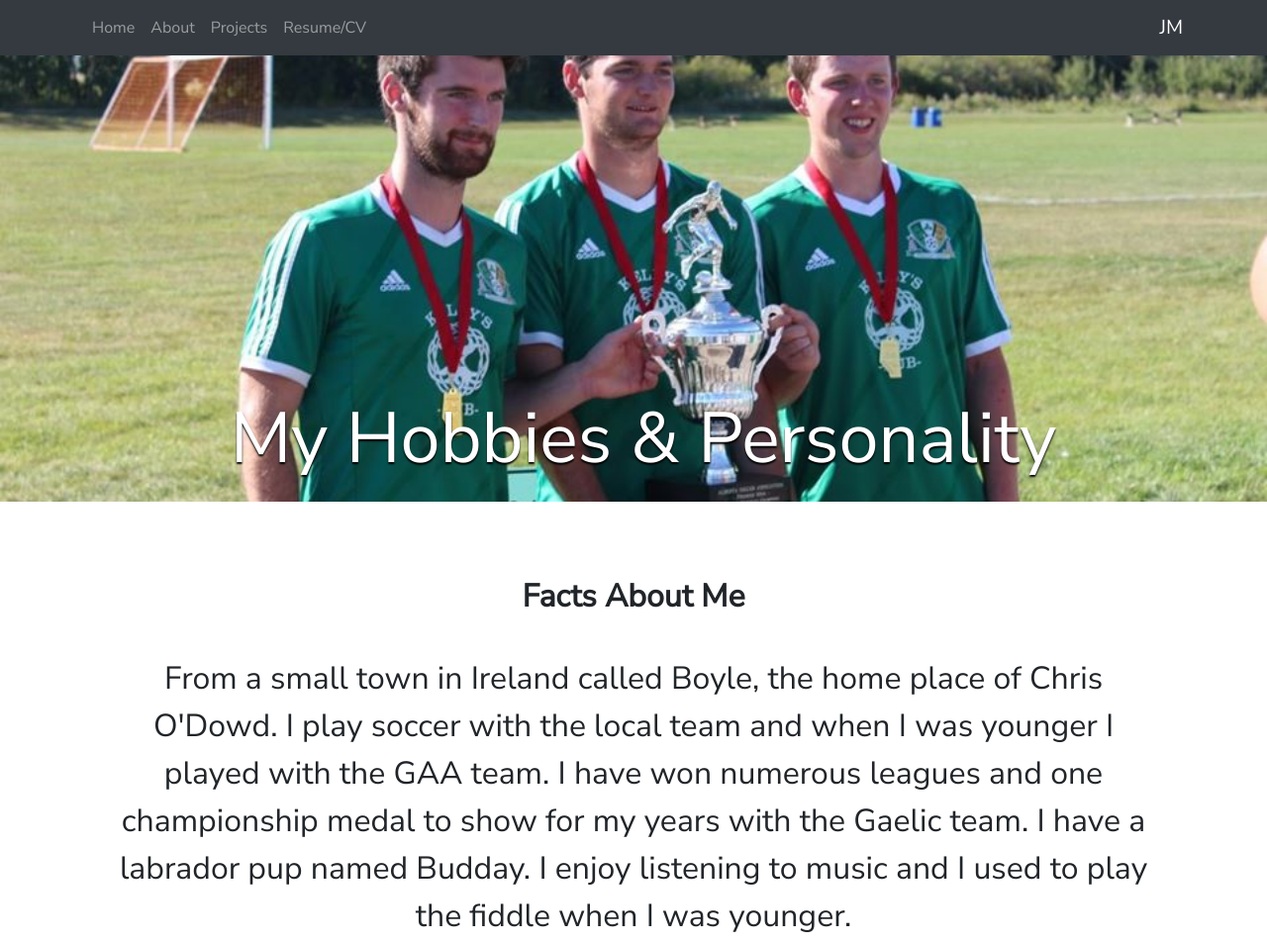
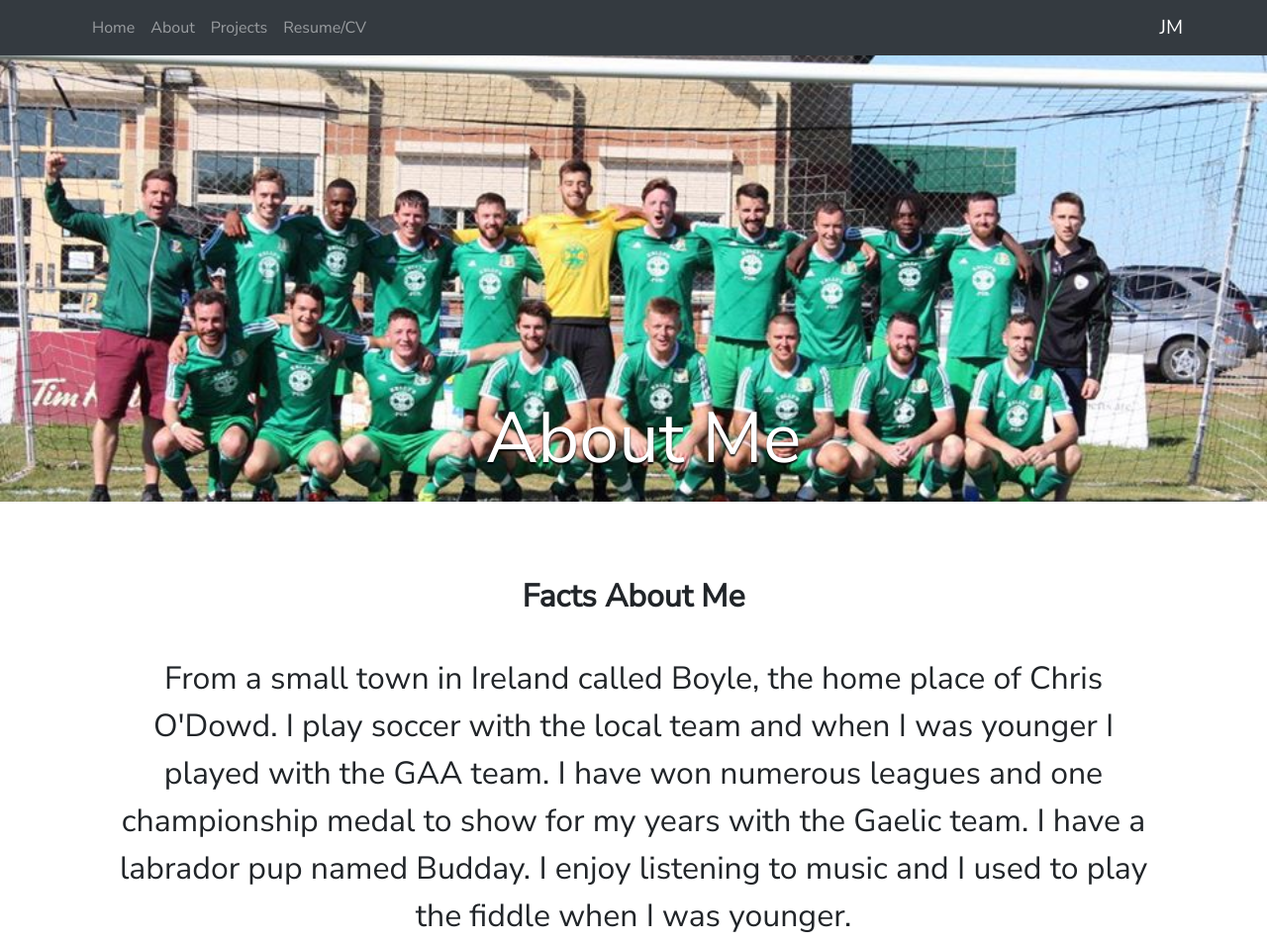
Before and after one commit to JackM1994/treehouse_project9, a plain HTML site: page about.html in a window 1280 px wide. Shown: the top 953 px of the page at 99% size. Drawn offline with nearby package versions, Linux system fonts and the light colour scheme.

Commit message:
text changes

```diff
--- a/about.html
+++ b/about.html
@@ -35,9 +35,9 @@
         <!-- /Nav Bar -->
 
         <!-- Headline -->
-     <div class="jumbotron-about jumbotron-fluid text-red ">
+     <div class="jumbotron-about  text-red ">
         <div class="container text-s-center pt-1 pb-3">
-            <h1 class="display-3">My Hobbies & Personality</h1>
+            <h1 class="display-3">About Me</h1>
 
         </div>
      </div><!-- /Headline-->
--- a/css/stylesheet.css
+++ b/css/stylesheet.css
@@ -81,7 +81,7 @@ body{
 .jumbotron-about{
     margin-top: 0;
     margin-bottom: 0;
-    background: url('../images/edmonton.jpeg') no-repeat center ;
+    background: url('../images/exports.jpg') no-repeat center ;
     background-size: cover;
     overflow: hidden;
     padding-top: 300px;
@@ -407,7 +407,7 @@ ul .it-skills {
 
             margin-top: 0;
             margin-bottom: 0;
-            background: url('../images/edmonton.jpeg') no-repeat left ;
+            background: url('../images/exports.jpg') no-repeat left ;
             background-size: cover;
             overflow: hidden;
             padding-top: 400px;
```
Also changed, not shown: images/exports.jpg (added).
